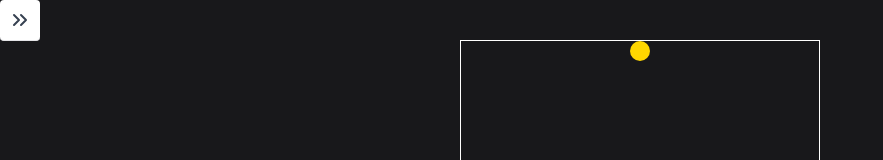
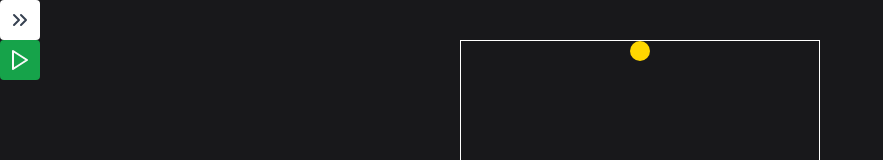
Before and after one commit to DerekWhiteM/serve-spotter, a React (Vite) app: page / in a window 1280 px wide. Shown: the top 160 px of the page, without its empty margins (0-883 px from the left). Built offline with nearby package versions, Linux system fonts and the light colour scheme; the HTML template or start-up script is replaced by a standard one.

Commit message:
Add a play button when the menu is collapsed to start again

```diff
--- a/src/components/sidebar.tsx
+++ b/src/components/sidebar.tsx
@@ -1,6 +1,5 @@
 import { Button } from "./button";
-import { ChevronsLeft } from "lucide-react";
-import { ChevronsRight } from "lucide-react";
+import { ChevronsLeft, ChevronsRight, Play } from "lucide-react";
 import { Game } from "@/game";
 import { getInputElementByName } from "@/utils";
 import { Input } from "./input";
@@ -12,14 +11,34 @@ export function Sidebar({ game }: { game: Game }) {
     function toggleOpen() {
         open ? setOpen(false) : setOpen(true);
     }
+    function startGame() {
+        const speed = Number(getInputElementByName("speed").value);
+        const frequency = Number(
+            getInputElementByName("frequency").value
+        );
+        const rounds = Number(getInputElementByName("rounds").value);
+        game.setSpeed(speed);
+        game.setFrequency(frequency);
+        game.setRounds(rounds);
+        game.start();
+        setTimeout(() => game.serve(), frequency);
+    }
     return (
         <>
             {!open && (
-                <div
-                    className="flex content-center bg-background text-gray-700 p-2 border-b rounded cursor-pointer hover:bg-muted absolute"
-                    onClick={toggleOpen}
-                >
-                    <ChevronsRight />
+                <div className="absolute">
+                    <div
+                        className="flex content-center bg-background text-gray-700 p-2 rounded cursor-pointer hover:bg-muted"
+                        onClick={toggleOpen}
+                    >
+                        <ChevronsRight />
+                    </div>
+                    <div
+                        className="flex content-center bg-play text-primary-foreground p-2 rounded cursor-pointer hover:bg-play/90"
+                        onClick={startGame}
+                    >
+                        <Play />
+                    </div>
                 </div>
             )}
             <div
@@ -95,16 +114,7 @@ export function Sidebar({ game }: { game: Game }) {
                                 className="bg-primary w-full mt-[0.236rem]"
                                 onClick={() => {
                                     toggleOpen();
-                                    const speed = Number(getInputElementByName("speed").value);
-                                    const frequency = Number(
-                                        getInputElementByName("frequency").value
-                                    );
-                                    const rounds = Number(getInputElementByName("rounds").value);
-                                    game.setSpeed(speed);
-                                    game.setFrequency(frequency);
-                                    game.setRounds(rounds);
-                                    game.start();
-                                    setTimeout(() => game.serve(), frequency);
+                                    startGame();
                                 }}
                             >
                                 Start
--- a/src/index.css
+++ b/src/index.css
@@ -28,6 +28,7 @@ html, body {
     --input: 240 5.9% 90%;
     --ring: 240 5.9% 10%;
     --radius: 0.5rem;
+    --play: 142.1 76.2% 36.3%;
   }
 
   .dark {
@@ -50,6 +51,7 @@ html, body {
     --border: 240 3.7% 15.9%;
     --input: 240 3.7% 15.9%;
     --ring: 240 4.9% 83.9%;
+    --play: 142.1 76.2% 36.3%;
   }
 }
 
--- a/tailwind.config.js
+++ b/tailwind.config.js
@@ -50,6 +50,9 @@ export default {
           DEFAULT: "hsl(var(--card))",
           foreground: "hsl(var(--card-foreground))",
         },
+        play: {
+          DEFAULT: "hsl(var(--play))"
+        }
       },
       borderRadius: {
         lg: "var(--radius)",
```
